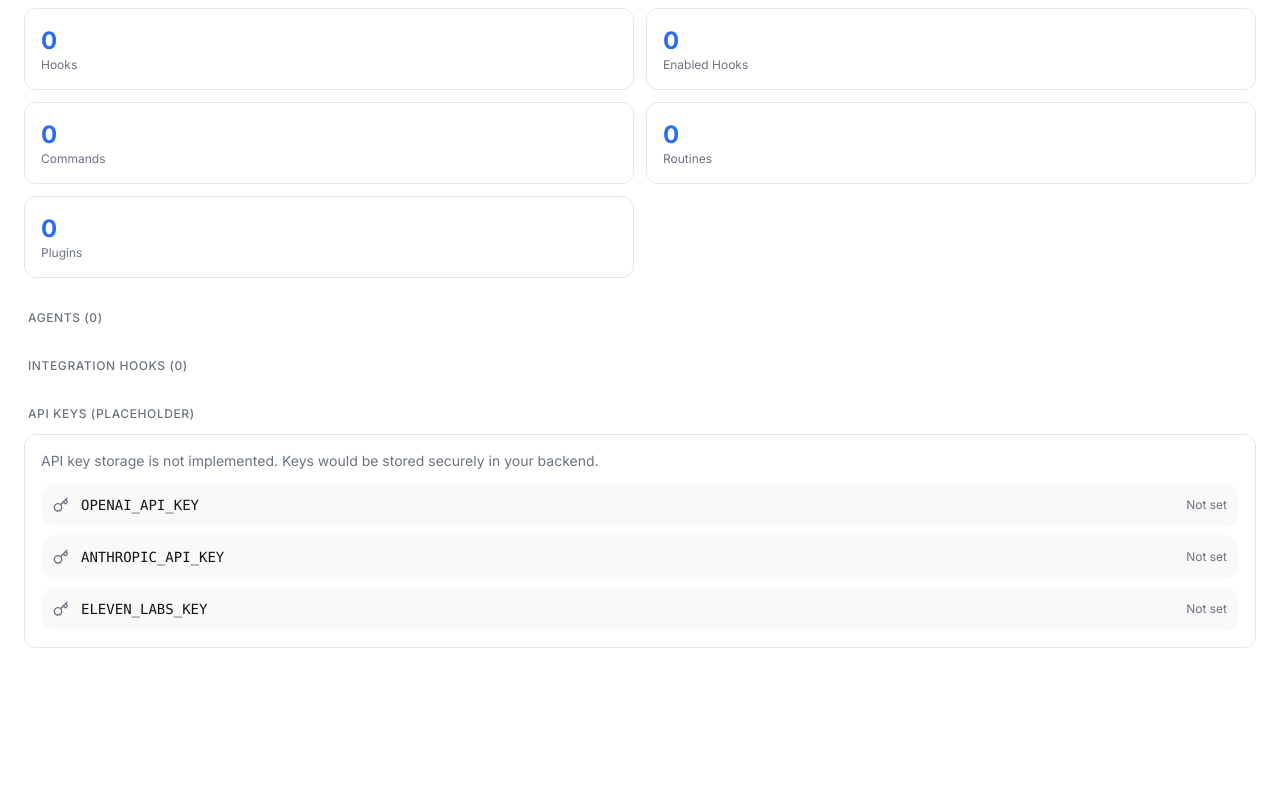
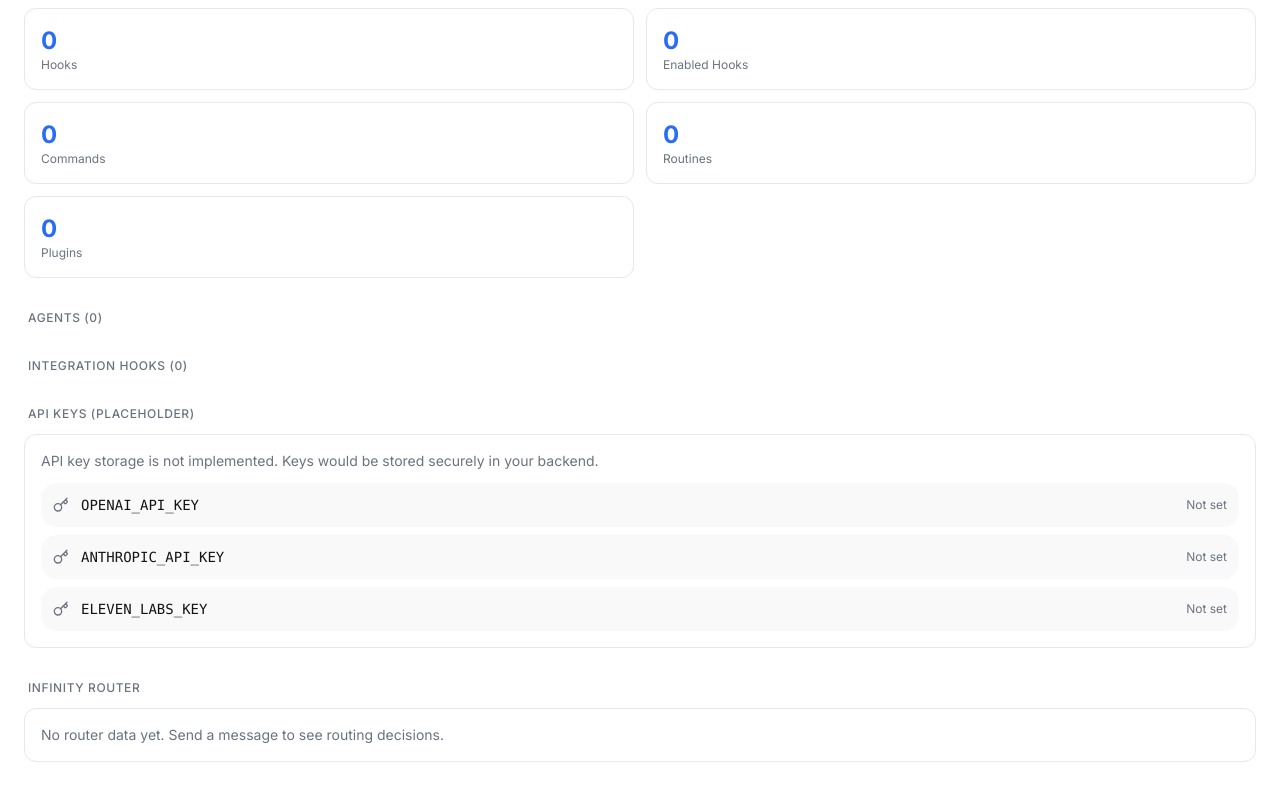
Before and after one commit to thecolinosborne/Ozlon-AI-Search, a React (Vite) app: page /developer in a window 1280 px wide. Shown: the part 324-1124 px from the top of the page. Built offline with nearby package versions, Linux system fonts and the light colour scheme; the HTML template or start-up script is replaced by a standard one; what @capacitor-community/sqlite, @capacitor/core would draw is missing.

Commit message:
Add Infinity Router integration
Co-authored-by: thecolinosborne <124605697+thecolinosborne@users.noreply.github.com>

```diff
--- a/src/pages/Developer.tsx
+++ b/src/pages/Developer.tsx
@@ -4,6 +4,7 @@ import { Button } from "@/components/ui/button";
 import { Switch } from "@/components/ui/switch";
 import { SettingsSection } from "@/components/settings/SettingsSection";
 import { getAllAgents, getAllHooks, getAllCards, getRegistrySummary } from "@/core/registry";
+import { InfinityRouterDebug } from "@/components/InfinityRouterDebug";
 
 const Developer = () => {
   const [testResults, setTestResults] = useState<string[]>([]);
@@ -115,6 +116,9 @@ const Developer = () => {
             </Button>
           </SettingsSection>
         )}
+
+        {/* Infinity Router Debug */}
+        <InfinityRouterDebug />
       </div>
     </div>
   );
```
